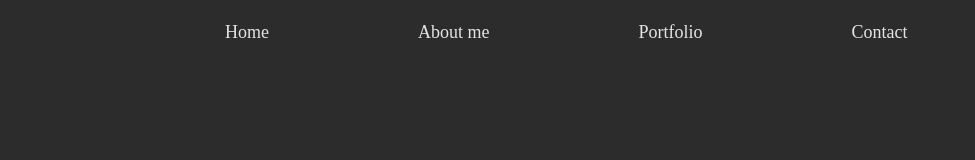
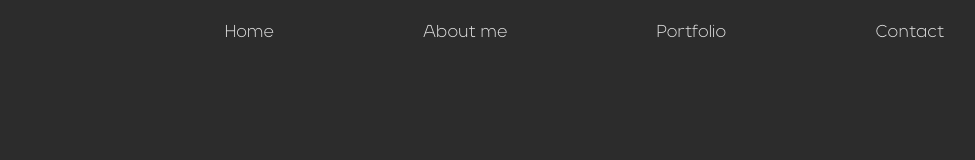
Before and after one commit to strelcov96/rsschool-cv, a plain HTML site: page index.html in a window 1280 px wide. Shown: the full height of the page, 154-1129 px from the left. Drawn offline with Linux system fonts and the light colour scheme.

Commit message:
feat: add custom font

```diff
--- a/index.html
+++ b/index.html
@@ -12,9 +12,9 @@
 
             <img class="logo" src="./img/logo.png" alt="LOGO">
             <nav>
-                <span>Home</span>
-                <span>About me</span>
-                <span>Portfolio</span>
+                <span class="navItem">Home</span>
+                <span class="navItem">About me</span>
+                <span class="navItem">Portfolio</span>
                 <span>Contact</span>
             </nav>
 
--- a/style.css
+++ b/style.css
@@ -1,3 +1,8 @@
+@font-face {
+    font-family: 'Arodora Pro';
+    src: url(./fonts/ArodoraPro-Light.otf);
+}
+
 body {
     background-color: #2C2C2C;
 }
```
Also changed, not shown: fonts/ArodoraPro-Light.otf (added).
